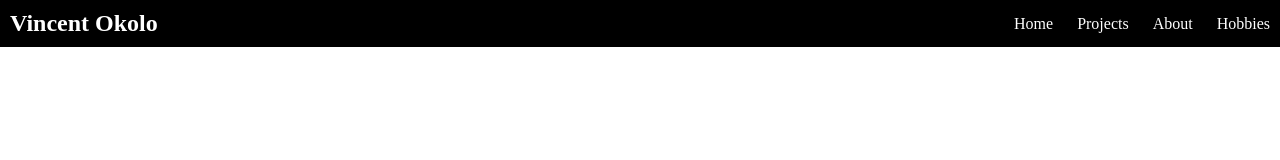
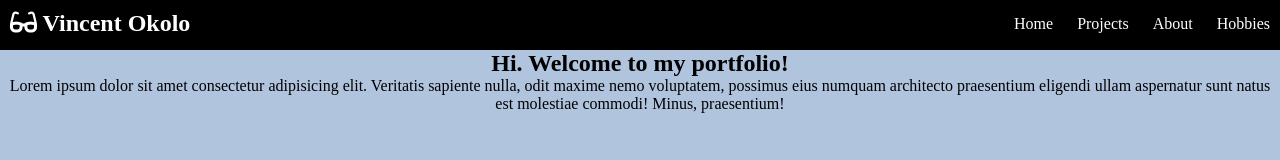
Before and after one commit to VAOkolo/Portfolio, a plain HTML site: page index.html in a window 1280 px wide. Drawn offline with Linux system fonts and the light colour scheme.

Commit message:
h2 and paragraph added

```diff
--- a/index.html
+++ b/index.html
@@ -6,10 +6,11 @@
     <meta name="viewport" content="width=device-width, initial-scale=1.0">
     <link rel="stylesheet" type="text/css" href="static/css/style.css"/>
     <title>Vincent Okolo</title>
+    <script src="https://kit.fontawesome.com/b1ee360a8e.js" crossorigin="anonymous"></script>
 </head>
 <body>
     <nav class="navbar">
-        <h1 class="title">Vincent Okolo</h1>
+        <h1 class="title"><i class="fa-solid fa-glasses"></i> Vincent Okolo</h1>
         <ul class="container">
             <li class="item"><a href="default.asp">Home</a></li>
             <li class="item"><a href="news.asp">Projects</a></li>
@@ -17,6 +18,10 @@
             <li class="item"><a href="about.asp">Hobbies</a></li>
         </ul>
     </nav>
+    <div class="main">
+        <h2>Hi. Welcome to my portfolio!</h2>
+        <p>Lorem ipsum dolor sit amet consectetur adipisicing elit. Veritatis sapiente nulla, odit maxime nemo voluptatem, possimus eius numquam architecto praesentium eligendi ullam aspernatur sunt natus est molestiae commodi! Minus, praesentium!</p>
+    </div>
 </body>
 
 </html>
--- a/static/css/style.css
+++ b/static/css/style.css
@@ -2,9 +2,11 @@
     padding: 0;
     margin: 0;
 }
+/* styling navbar */
 .navbar{
     background-color: #000000;
     color: #ffffff;
+    height: 50px;
     /* makes sure children contained within parent if set to auto changes with other settings */
     overflow: auto;
 }
@@ -29,3 +31,9 @@
     color: green;
     /* background-color: blue; */
 }
+/* styling main div*/
+.main{
+    text-align: center;
+    background-color: lightsteelblue;
+    height:calc(100vh - 50px);
+}
```
